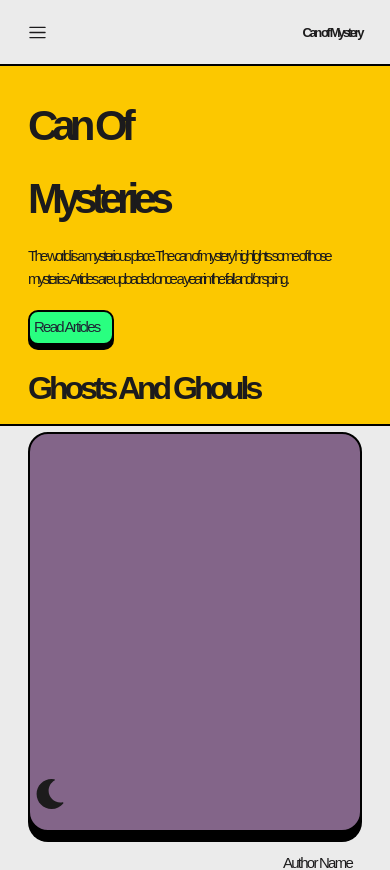
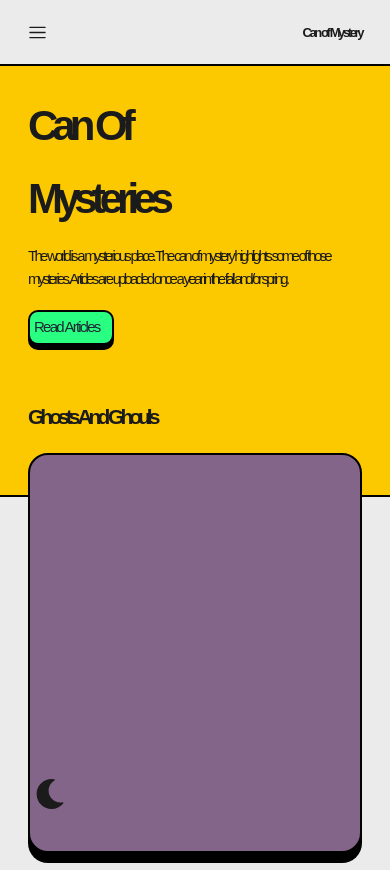
Before and after one commit to apodicticscott/ModularBlogPlatform, a Next.js app in the folder canofmystery/: page / in a window 390 px wide. Shown: the top 870 px of the page. Built offline with nearby package versions, Linux system fonts and the light colour scheme; a web font is replaced by a local one.

Commit message:
Updating lander sizing again.

```diff
--- a/canofmystery/components/lander/Lander.jsx
+++ b/canofmystery/components/lander/Lander.jsx
@@ -6,7 +6,7 @@ const Lander = () => {
     return (
         <div className="h-max  w-screen 3xl:h-[60vw] 3xl:max-h-screen overflow-hidden flex flex-col lg:flex-row bg-base-100 ">
             <div className="h-full w-[100%] mt-16 pt-[10px] lg:mt-0 lg:w-full flex flex-col justify-between lg:flex-row lg:items-center bg-primary dark:bg-secondary-dark lg:border-b-3 lg:border-b-0 lg:border-r-black lg:border-r-3"  >
-                <div className="3xl:flex 3xl:flex-col 3xl:w-[60vw] w-full h-[350px] lg:h-max px-7  lg:px-0 py-[20px] lg:py-0 3xl:items-start 3xl:pr-[50px]">
+                <div className="3xl:flex 3xl:flex-col 3xl:w-[60vw] w-full  xs:h-max xs-sm:h-[400px] lg:h-max px-7 xs:pb-[150px] lg:px-0 py-[20px] lg:py-0 3xl:items-start 3xl:pr-[50px]">
                     <div className="w-full 3xl:w-[45vw] lg:pl-7 3xl:px-[2.5vw] lg:min-h-[230px]">
                         <Header type="landerTitle" classes="flex flex-col gap-0 md:gap-7 xs-sm:flex-row md:flex-row lg:flex-col xl:flex-row lg:w-[100%] xl:w-[90%]">
                             <div className="min-w-max">
@@ -21,6 +21,7 @@ const Lander = () => {
                         <LargeParagraph >
                             The world is a mysterious place. The can of mystery highlights some of those mysteries. Articles are uploaded once a year in the fall and/or spring.
                         </LargeParagraph >
+
                     </div>
                     <div className="lg:mt-[36px] lg:pl-7 3xl:pl-[2.5vw] mt-[20px] 3xl:w-[45vw]">
                         <button className="text-xl xs:tracking-[-1.76px] 3xl:w-[11vw]  3xl:h-[2.3vw] 3xl:text-[1.25vw]   lg:text-2xl lg:tracking-[-2.76px]  xl:text-2xl xl:tracking-[-3.32px] tracking-[-5.76px] border-2 lg:border-3 p-1 pr-3 rounded-md bg-primary-dark shadow-md ">
@@ -28,12 +29,12 @@ const Lander = () => {
                         </button>
                     </div>
                 </div>
-                <div className="xs:h-[500px] xs-sm:h-[450px] lg:w-[925px]  lg:hidden px-7  lg:pt-28 flex flex-col justify-end dark:bg-base-100-dark text-t-header-light bg-base-100 dark:text-t-dark border-y-2 border-b-black">
+                <div className="xs:h-[450px] xs-sm:h-[450px] lg:w-[925px]  lg:hidden px-7  lg:pt-28 flex flex-col justify-end dark:bg-base-100-dark text-t-header-light bg-base-100 dark:text-t-dark border-y-2 border-b-black">
 
-                    <Header type="md" classes={"relative top-[-25px]"}>
+                    <Header type="md" classes={"relative top-[-25px] xs:text-2.5xl sm:text-3xl "}>
                             Ghosts And Ghouls
                     </Header>
-                    <div className="relative top-[-15px] md:top-[-25px] max-w-full min-h-[400px] xs-sm:min-h-[400px]  md:min-h-[400px] bg-dark-purple rounded-lg border-2 my-[10px] shadow-lg">
+                    <div className="relative top-[-15px] md:top-[-25px] max-w-full xs:min-h-[400px] xs-sm:min-h-[400px]  md:min-h-[400px] bg-dark-purple rounded-lg border-2 my-[10px] shadow-lg">
 
                     </div>
                     <div className="relative top-[-15px] md:top-[-25px] w-full h-max flex flex-col items-end p-[10px] ">
--- a/canofmystery/package.json
+++ b/canofmystery/package.json
@@ -11,7 +11,7 @@
   "dependencies": {
     "framer-motion": "^10.16.16",
     "lodash": "^4.17.21",
-    "next": "^14.0.3",
+    "next": "^14.1.0",
     "rangy": "^1.3.1",
     "react": "^18",
     "react-dnd": "^16.0.1",
```
Also changed, not shown: 2 other files (tests, documents, lock files or other folders).
